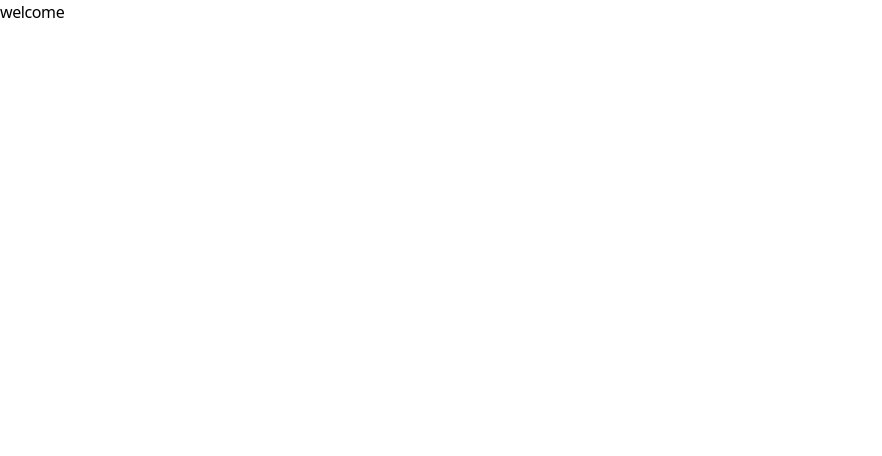
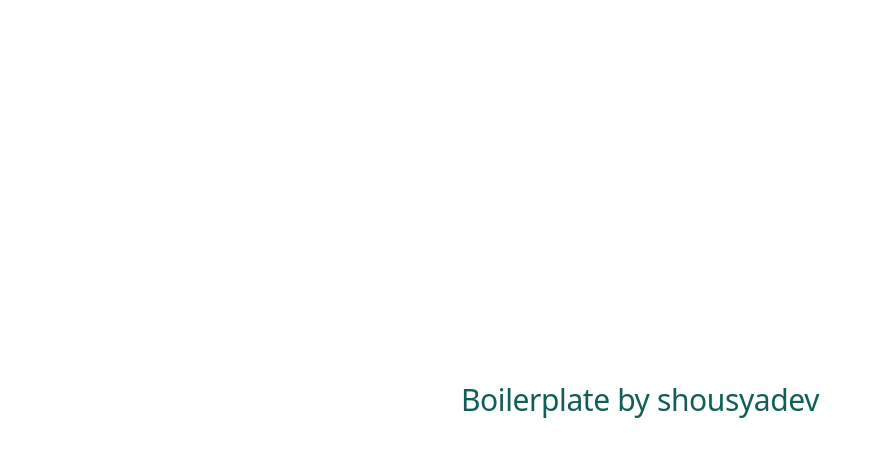
Before and after one commit to justnotiyann/thethinkerclone, a React (Vite) app: page / in a window 1280 px wide. Shown: the top 456 px of the page, without its empty margins (0-882 px from the left). Built offline with nearby package versions, Linux system fonts and the light colour scheme.

Commit message:
adding favicon and welcome page

```diff
--- a/index.html
+++ b/index.html
@@ -14,6 +14,9 @@
             crossorigin="anonymous"
             referrerpolicy="no-referrer"
         />
+
+        <!-- Favicon -->
+        <link rel="shortcut icon" href="favicon.png" type="image/x-icon" />
     </head>
     <body class="tracking-tight antialiased">
         <div id="root"></div>
--- a/src/App.tsx
+++ b/src/App.tsx
@@ -1,5 +1,11 @@
 function App() {
-	return <h1>welcome</h1>;
+    return (
+        <main className="flex h-screen items-center justify-center">
+            <h1 className="text-3xl font-medium text-teal-800">
+                Boilerplate by shousyadev
+            </h1>
+        </main>
+    );
 }
 
 export default App;
```
Also changed, not shown: public/favicon.png (added).
